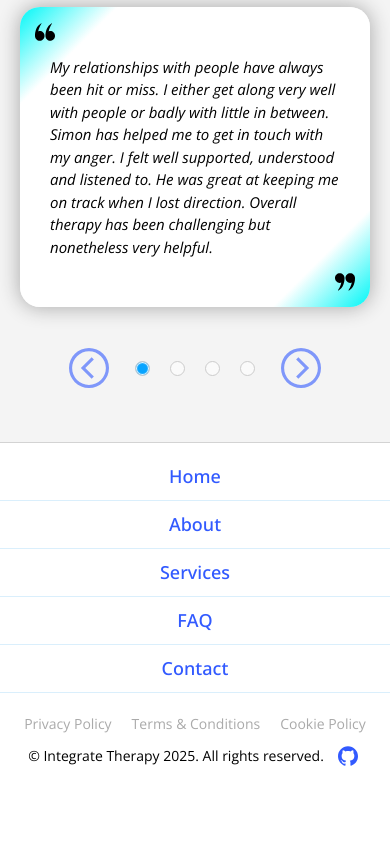
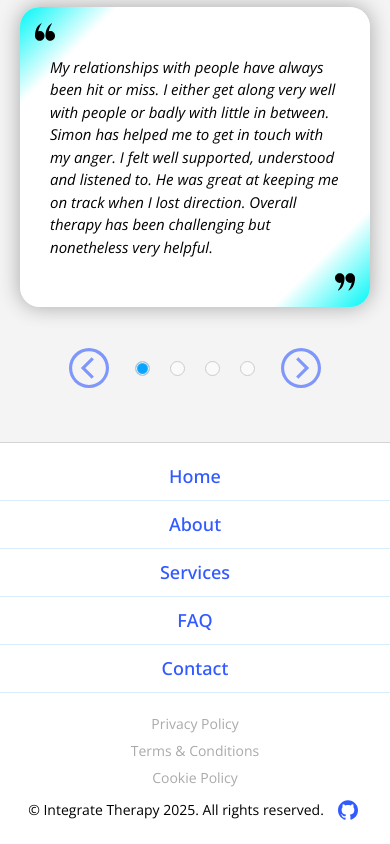
Before and after one commit to SasanTazayoni/integrate-therapy, a React (Vite) app: page / in a window 390 px wide. Shown: the part 2379-3223 px from the top of the page. Before the commit the page ends 3169 px from the top, so only its background shows below. Built offline with nearby package versions, Linux system fonts and the light colour scheme.

Commit message:
Add media query for footer items

```diff
--- a/src/assets/css/styles.css
+++ b/src/assets/css/styles.css
@@ -1479,6 +1479,14 @@ a.button:hover {
   fill: var(--color-link);
 }
 
+@media screen and (max-width: 428px) {
+  .footer__legal-links {
+    flex-direction: column;
+    align-items: center;
+    gap: 0.6rem;
+  }
+}
+
 @media screen and (max-width: 360px) {
   .footer__item {
     font-size: 1.5rem;
```
